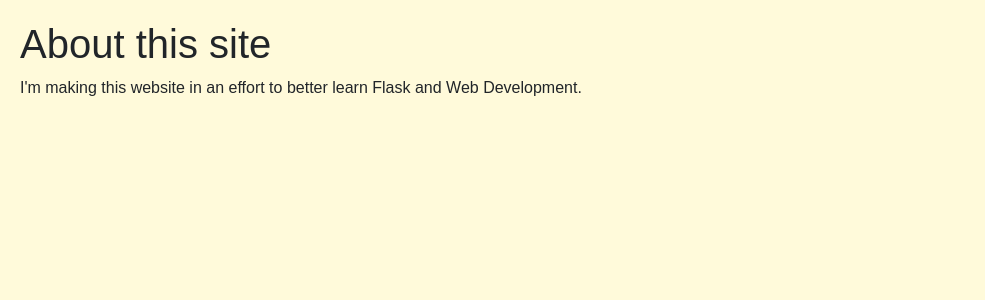
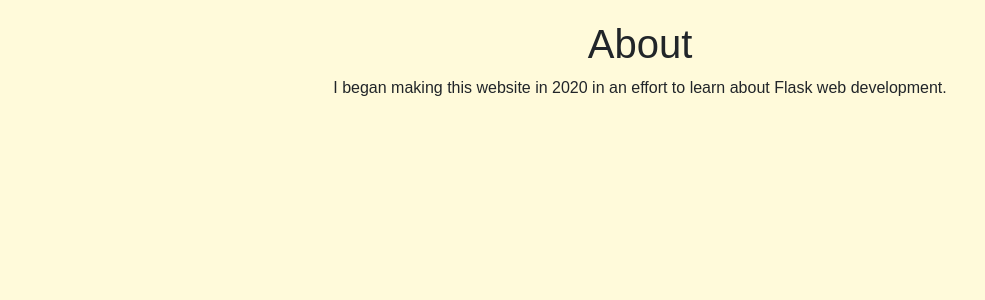
Before and after one commit to willschlitzer/personal-page, a Flask app: page /about in a window 1280 px wide. Shown: the part 66-366 px from the top of the page, without its empty margins (0-985 px from the left). Run offline with Flask 2, Linux system fonts and the light colour scheme.

Commit message:
update about page

```diff
--- a/static/css/site.css
+++ b/static/css/site.css
@@ -36,3 +36,7 @@
     margin-left: auto;
     text-align: center;
 }
+
+.about  {
+    text-align: center;
+}
--- a/templates/home/about.html
+++ b/templates/home/about.html
@@ -1,6 +1,8 @@
 {% extends "./shared/_layout.html" %}
-{% block title %} About this site{% endblock %}
+{% block title %} About{% endblock %}
 {% block main_content %}
-    <h1>About this site</h1>
-    <p>I'm making this website in an effort to better learn Flask and Web Development.</p>
+    <div class="about">
+        <h1>About</h1>
+        I began making this website in 2020 in an effort to learn about Flask web development.
+    </div>
 {% endblock %}
```
